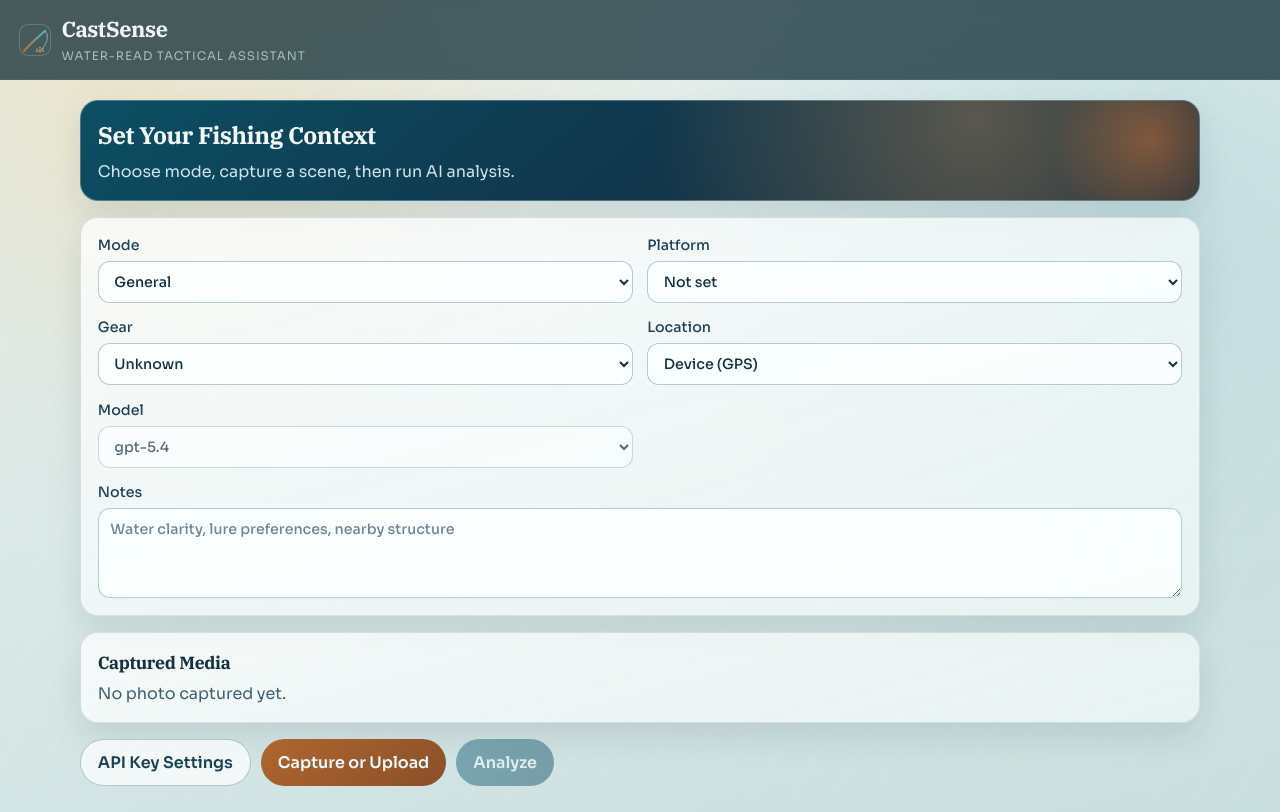
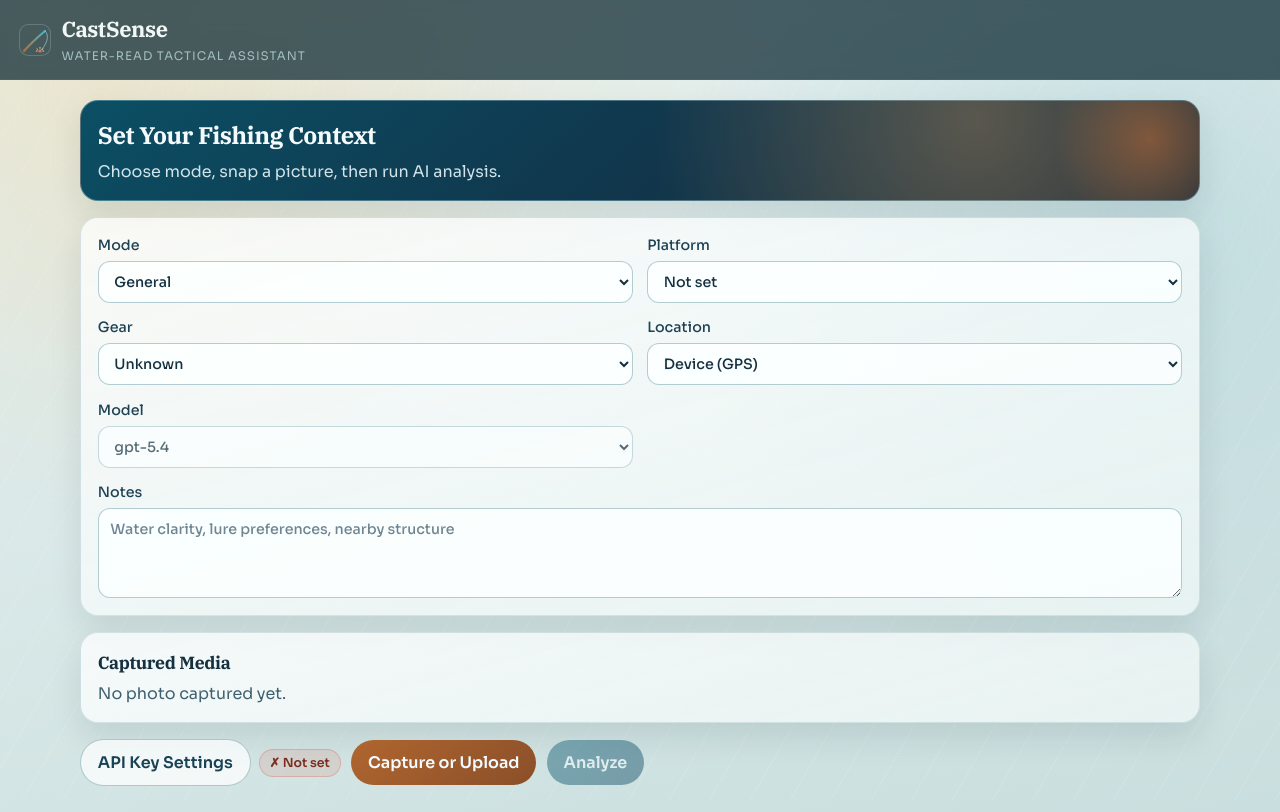
Before and after one commit to Jrc356/castsense, a React (Vite) app in the folder web/: page / in a window 1280 px wide. Built offline with nearby package versions, Linux system fonts and the light colour scheme.

Commit message:
feat: add API key configuration status display in HomeScreen

```diff
--- a/web/src/App.css
+++ b/web/src/App.css
@@ -257,6 +257,35 @@ textarea {
   display: flex;
   flex-wrap: wrap;
   gap: 0.65rem;
+  align-items: center;
+}
+
+.api-key-control {
+  display: flex;
+  align-items: center;
+  gap: 0.5rem;
+}
+
+.api-key-badge {
+  display: inline-flex;
+  align-items: center;
+  padding: 0.26rem 0.62rem;
+  border-radius: 999px;
+  font-size: 0.78rem;
+  font-weight: 600;
+  white-space: nowrap;
+}
+
+.api-key-badge.ok {
+  background: rgb(74 210 139 / 16%);
+  color: #246b47;
+  border: 1px solid rgb(74 210 139 / 32%);
+}
+
+.api-key-badge.missing {
+  background: rgb(220 80 60 / 12%);
+  color: #7a2e20;
+  border: 1px solid rgb(220 80 60 / 26%);
 }
 
 button {
--- a/web/src/screens/HomeScreen.tsx
+++ b/web/src/screens/HomeScreen.tsx
@@ -41,6 +41,7 @@ export function HomeScreen({ onOpenSettings }: HomeScreenProps): React.JSX.Eleme
   const [manualLat, setManualLat] = useState('')
   const [manualLon, setManualLon] = useState('')
   const [busy, setBusy] = useState(false)
+  const [apiKeyConfigured, setApiKeyConfigured] = useState<boolean | null>(null)
 
   const selectedModelRef = useRef(state.selectedModel)
   selectedModelRef.current = state.selectedModel
@@ -49,6 +50,7 @@ export function HomeScreen({ onOpenSettings }: HomeScreenProps): React.JSX.Eleme
     let cancelled = false
     void (async () => {
       const apiKey = await getApiKey()
+      if (!cancelled) setApiKeyConfigured(!!apiKey)
       if (!apiKey || cancelled) return
       try {
         const models = await fetchAvailableModels(apiKey)
@@ -167,7 +169,7 @@ export function HomeScreen({ onOpenSettings }: HomeScreenProps): React.JSX.Eleme
     <main className="screen">
       <section className="panel hero-panel">
         <h2>Set Your Fishing Context</h2>
-        <p>Choose mode, capture a scene, then run AI analysis.</p>
+        <p>Choose mode, snap a picture, then run AI analysis.</p>
       </section>
 
       <section className="panel form-grid">
@@ -291,9 +293,16 @@ export function HomeScreen({ onOpenSettings }: HomeScreenProps): React.JSX.Eleme
       </section>
 
       <section className="action-row">
-        <button className="ghost" type="button" onClick={onOpenSettings}>
-          API Key Settings
-        </button>
+        <span className="api-key-control">
+          <button className="ghost" type="button" onClick={onOpenSettings}>
+            API Key Settings
+          </button>
+          {apiKeyConfigured !== null && (
+            <span className={`api-key-badge ${apiKeyConfigured ? 'ok' : 'missing'}`}>
+              {apiKeyConfigured ? '✓ Configured' : '✗ Not set'}
+            </span>
+          )}
+        </span>
         <button className="secondary" type="button" onClick={openCapture}>
           Capture or Upload
         </button>
```
